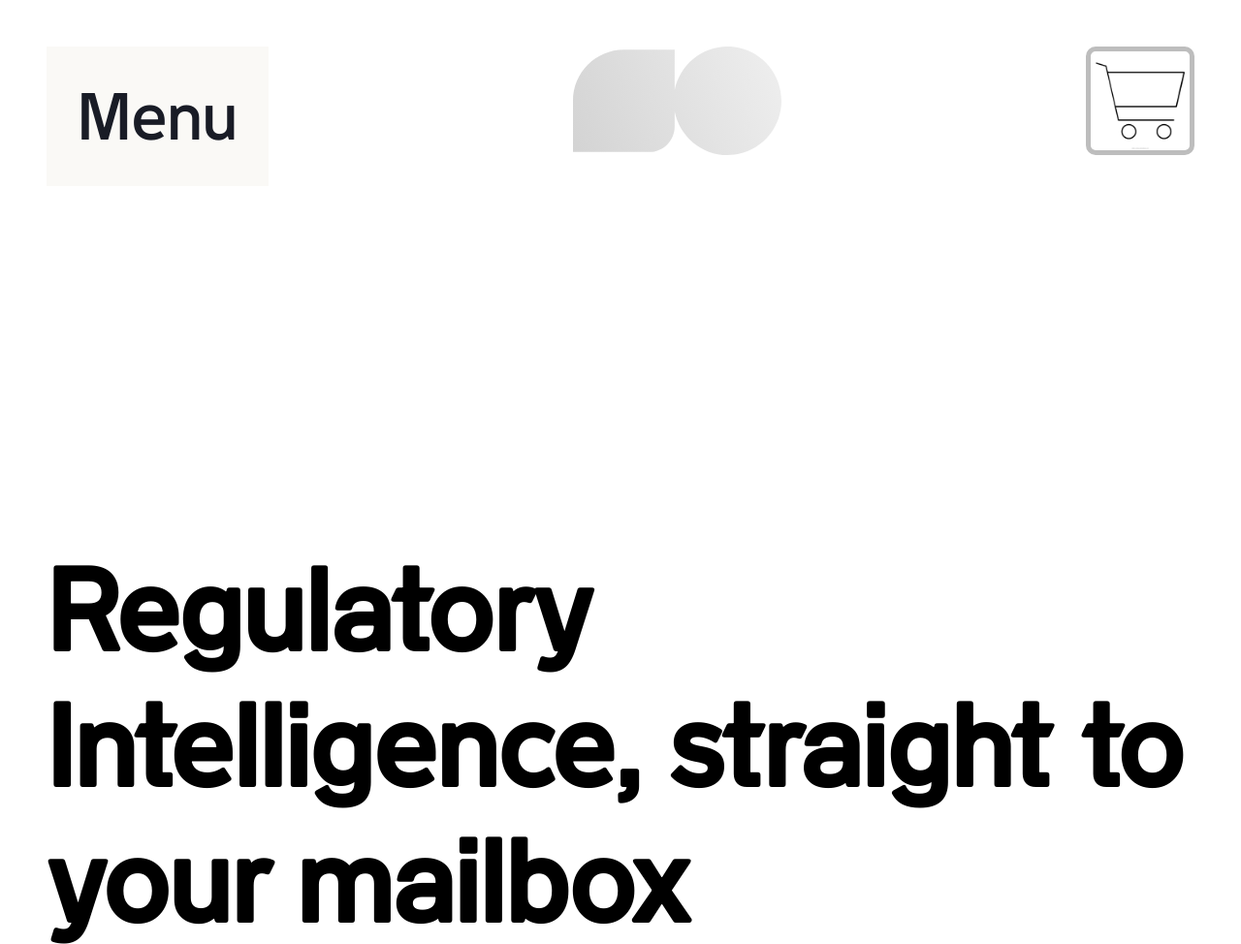
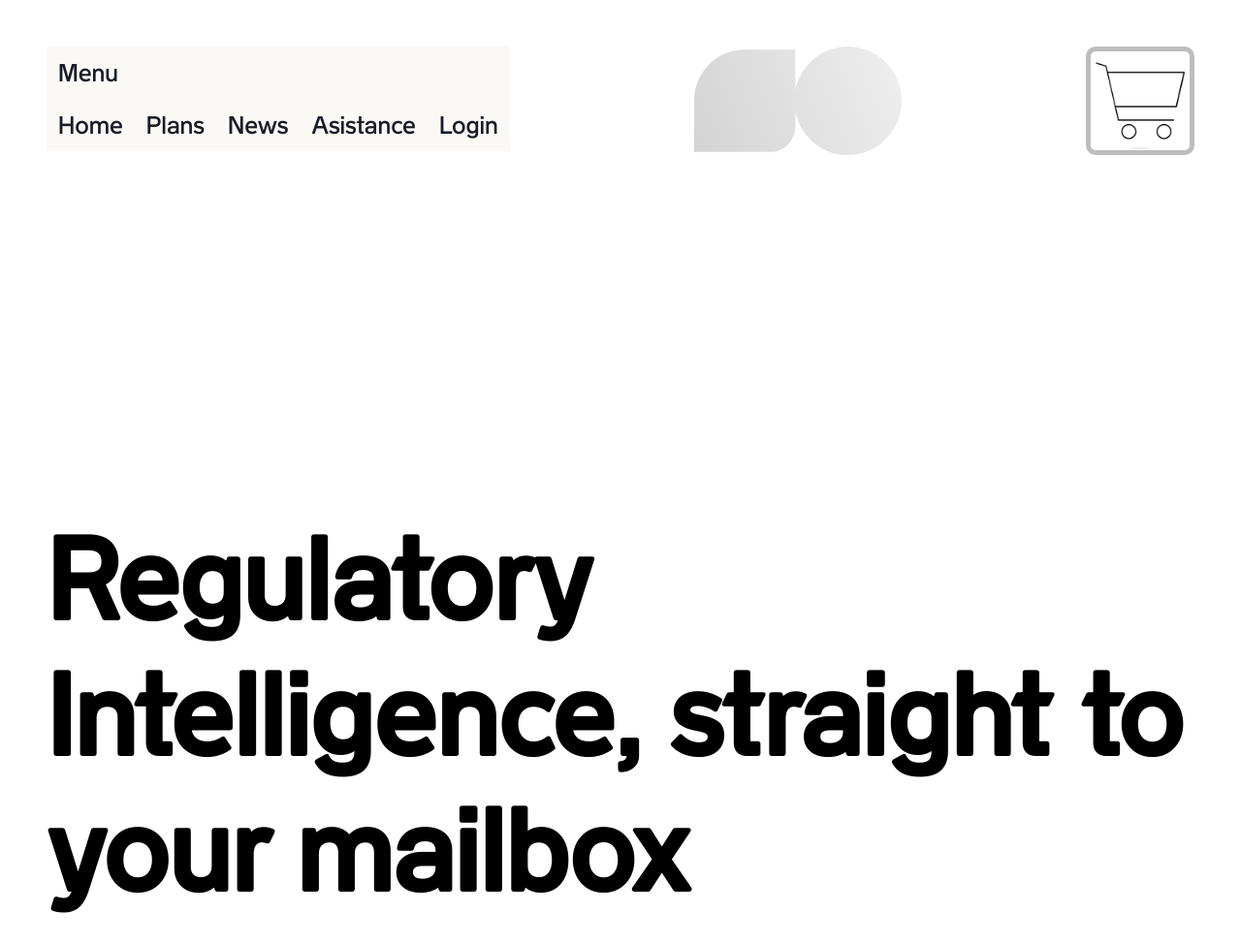
Before and after one commit to D4RCD4RC/practicaCSS-JavaScript, a plain HTML site: page ejercicio-1/Index.html in a window 1280 px wide. Shown: the top 974 px of the page at 97% size. Drawn offline with Linux system fonts and the light colour scheme.

Commit message:
Hasta aqui llegue XD

```diff
--- a/ejercicio-1/style.css
+++ b/ejercicio-1/style.css
@@ -510,3 +510,16 @@ body {
   font-size: 3rem;
   height: 0vmin;
 }
+
+/* RESPONSIVE PARA IPAD MINI 1024px  */
+@media;
+
+.menu ul {
+  font-size: 1.5rem;
+}
+.menu a:hover {
+  background-color: #cc673b;
+}
+.menu ul li ul {
+  display: flex;
+}
```
Also changed, not shown: ejercicio-2/www/js/src.js (+8 -0 lines).
